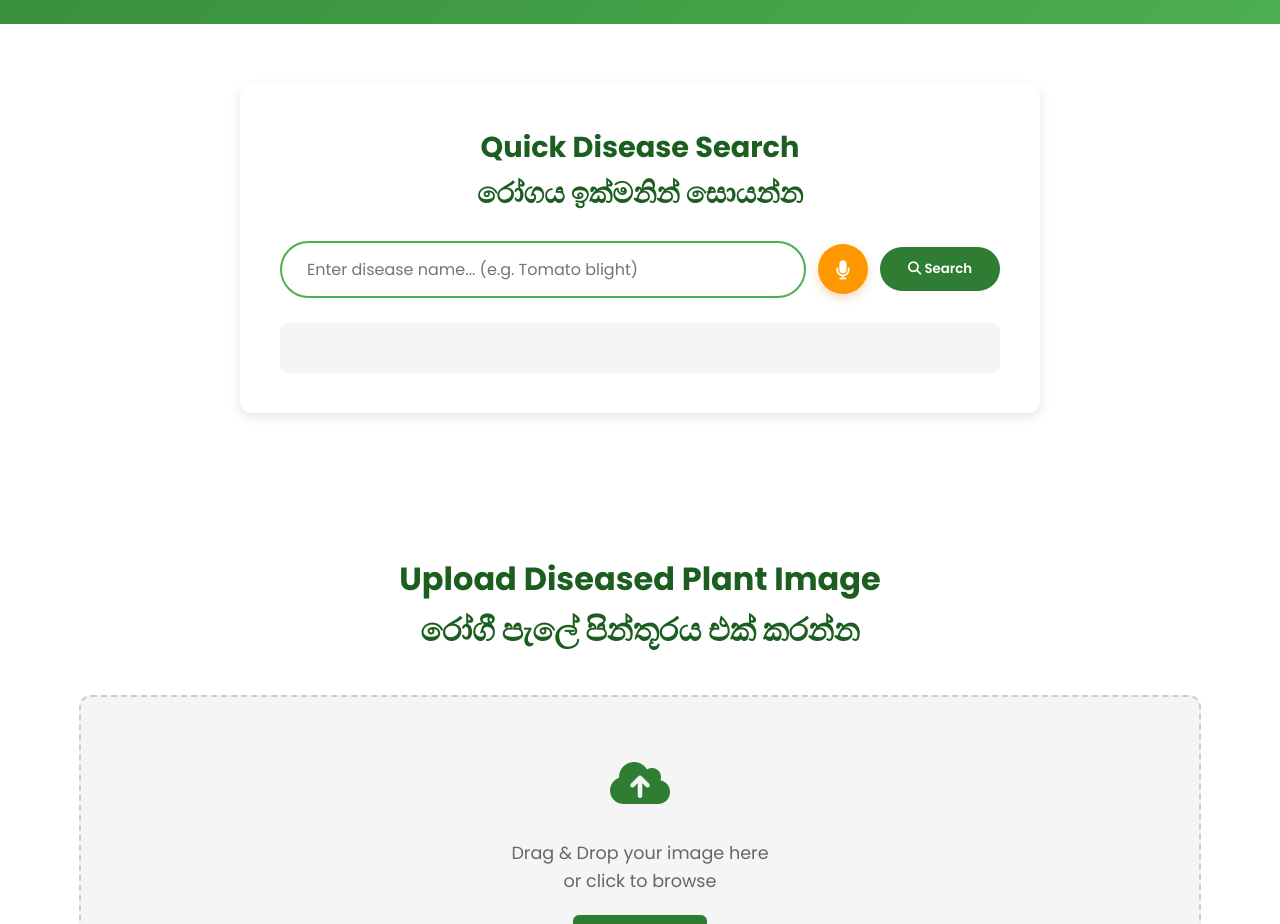
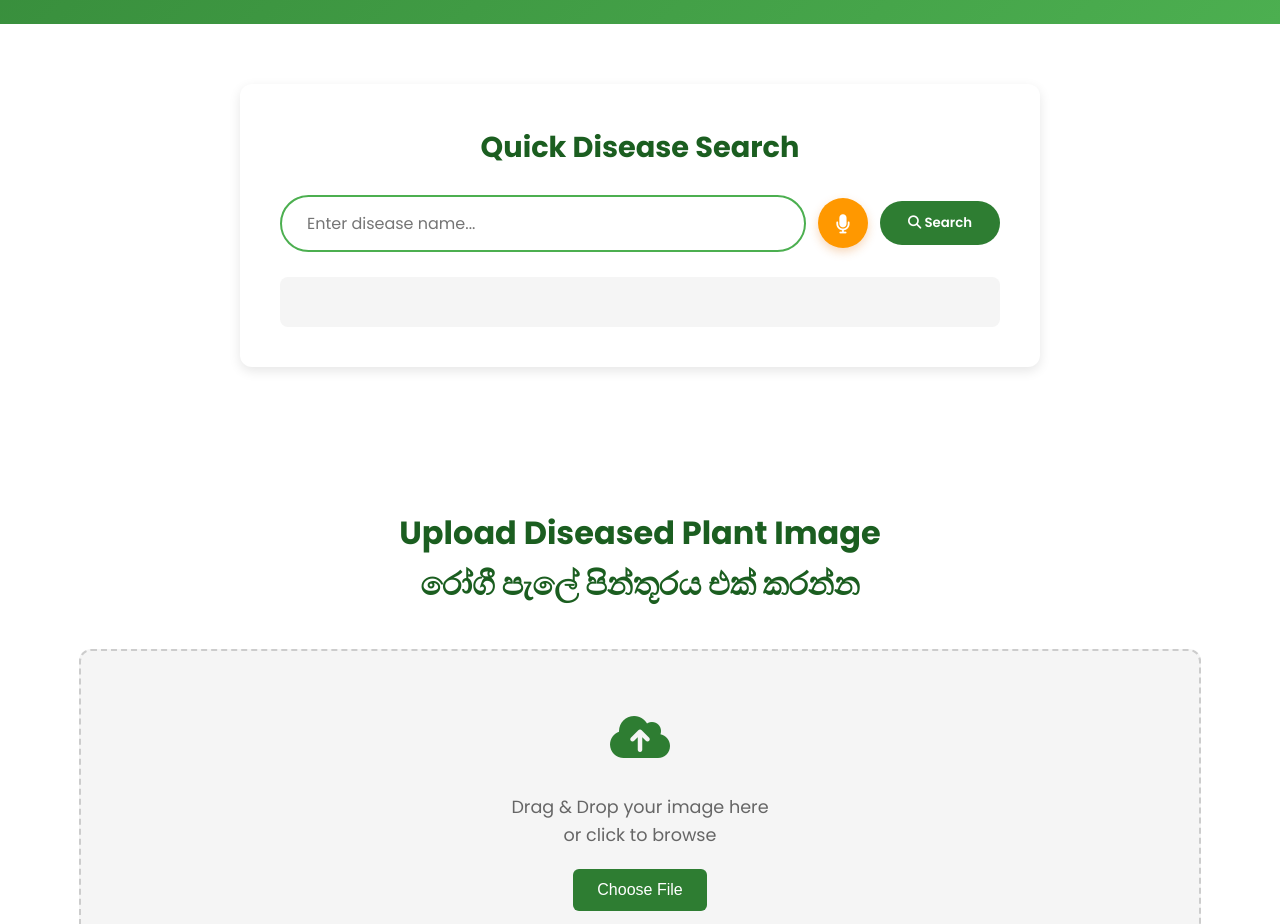
Before and after one commit to pamodikavindya/PlantHealth-Web, a plain HTML site: page index.html in a window 1280 px wide. Shown: the part 820-1744 px from the top of the page. Drawn offline with Linux system fonts and the light colour scheme.

Commit message:
Update index.html

```diff
--- a/index.html
+++ b/index.html
@@ -32,17 +32,21 @@
             </div>
         </div>
     </section>
-<!-- New Search & Voice Section -->
 <section class="search-section">
     <div class="container">
         <div class="search-box-container">
-                <h2>Quick Disease Search <br> රෝගය ඉක්මනින් සොයන්න</h2>
+            <h2>Quick Disease Search</h2>
             <div class="search-bar">
-                    <input type="text" id="diseaseSearchInput" placeholder="Enter disease name... (e.g. Tomato blight)">
-                    <button id="voiceBtn" onclick="startVoiceSearch()" title="Katha karala search karanna">
+                <!-- ID eka diseaseSearchInput kiyala thiyenna oni -->
+                <input type="text" id="diseaseSearchInput" placeholder="Enter disease name...">
+
+                <!-- onclick="startVoiceSearch()" eka thiyenna oni -->
+                <button type="button" id="voiceBtn" onclick="startVoiceSearch()">
                     <i class="fas fa-microphone"></i>
                 </button>
-                    <button id="searchBtn" onclick="performSearch()">
+
+                <!-- onclick="performSearch()" eka thiyenna oni -->
+                <button type="button" id="searchBtn" onclick="performSearch()">
                     <i class="fas fa-search"></i> Search
                 </button>
             </div>
```
Lines whose indentation alone changed are shown as unchanged.
